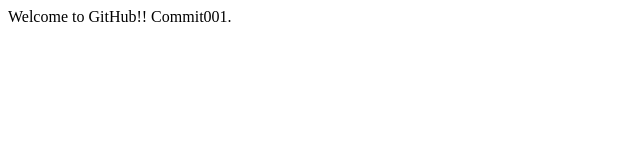
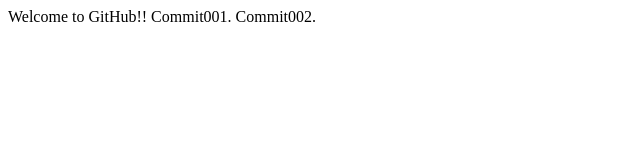
Before and after one commit to mongoose-dev/test, a plain HTML site: page index.html in a window 1280 px wide. Shown: the whole page, without its empty margins (0-640 px from the left). Drawn offline with Linux system fonts and the light colour scheme.

Commit message:
commit002

```diff
--- a/index.html
+++ b/index.html
@@ -7,5 +7,6 @@
     <body>
     Welcome to GitHub!!
     Commit001.
+    Commit002.
     </body>
 </html>
```
